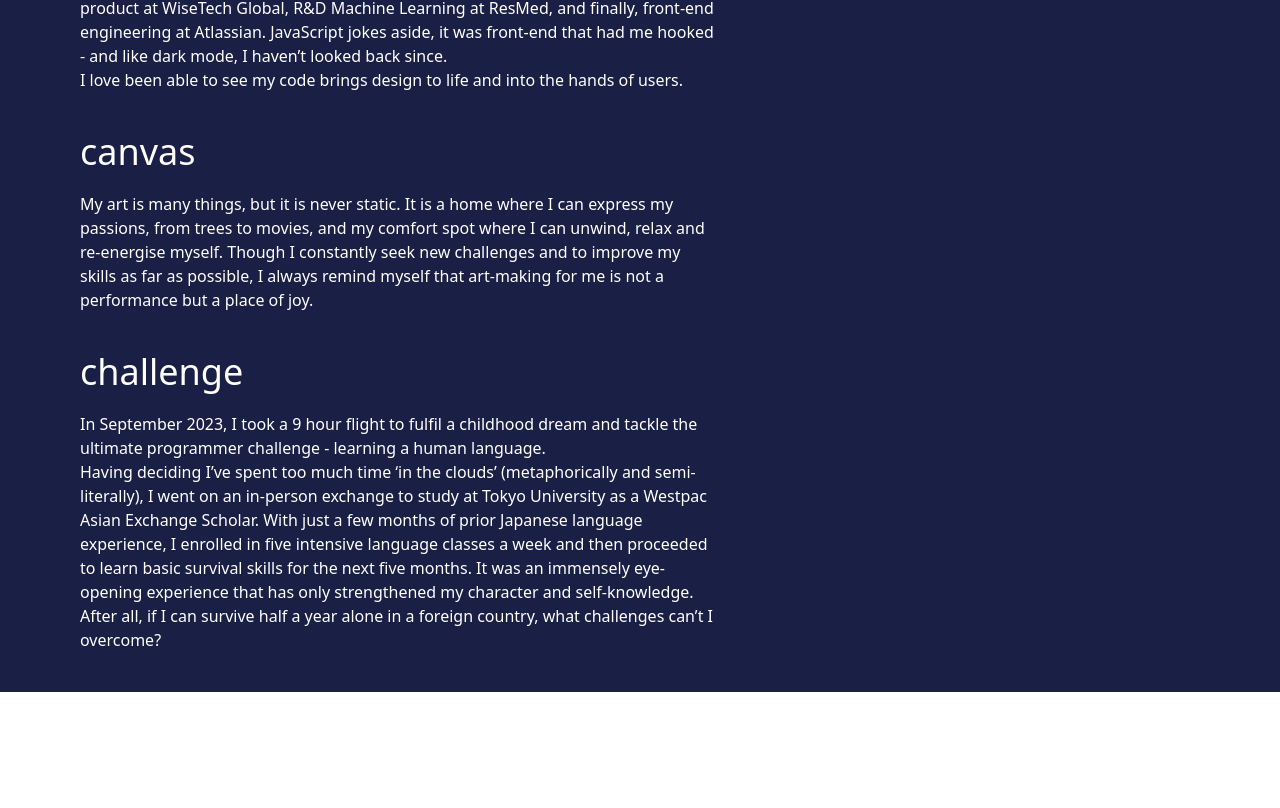
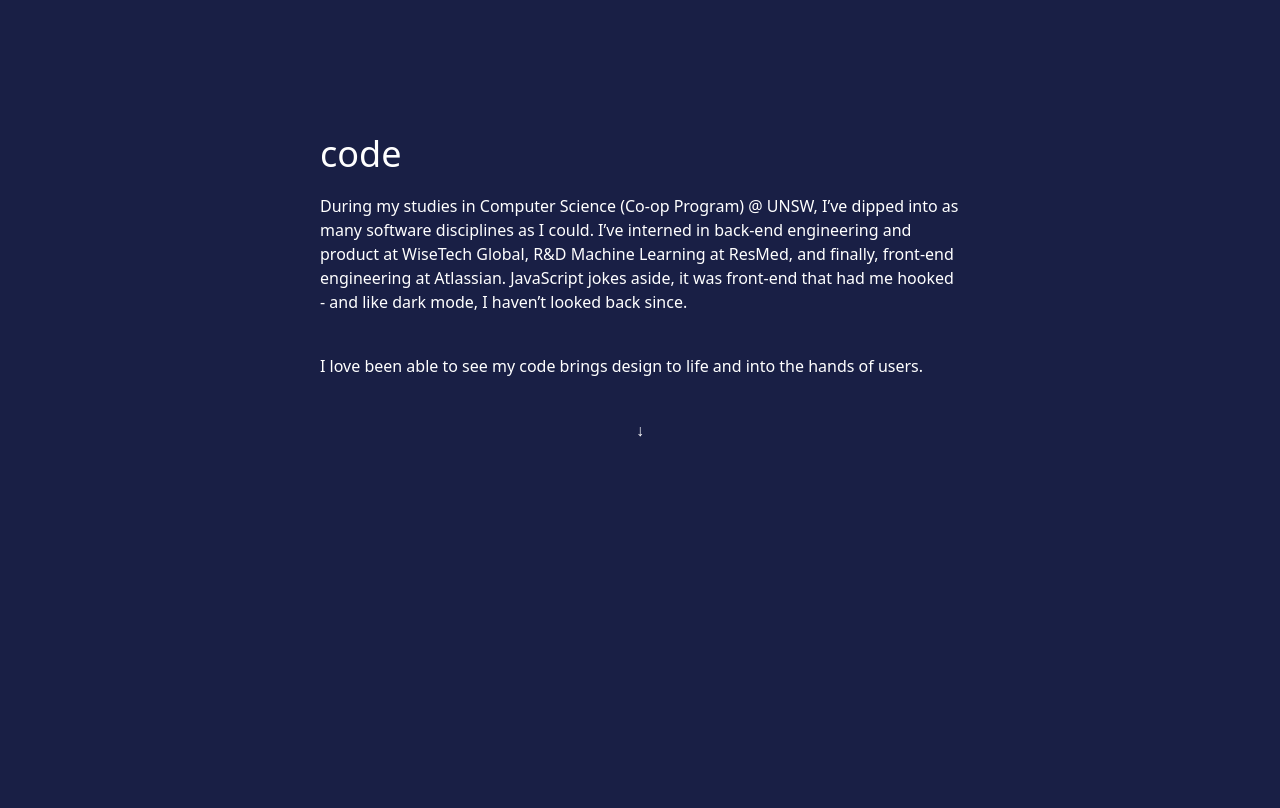
Before and after one commit to chelffey/about-chelffey, a React (Create React App) app: page / in a window 1280 px wide. Shown: the part 912-1720 px from the top of the page. Before the commit the page ends 1604 px from the top, so only its background shows below. Built offline with nearby package versions, Linux system fonts and the light colour scheme.

Commit message:
text update

```diff
--- a/src/pages/Home.js
+++ b/src/pages/Home.js
@@ -3,7 +3,7 @@
 export default class Home extends React.Component {
   render() {
     return (
-      <div className="bg-dark text-white font-sans pl-20 pr-20">
+      <div className="bg-dark text-white font-sans pl-20 pr-20 pb-32">
         <div className="h-screen flex flex-col items-center justify-center">
           <div className=" max-w-screen-sm w-full text-right ">
           ✦&nbsp; &nbsp; &nbsp;  ✩&nbsp;  ★&nbsp; &nbsp; &nbsp; ✶
@@ -21,36 +21,44 @@
         Hi, I’m Charley (they/them). I fell into coding when I was in high-school, discovering the joy of of Python for the first time. Since then, I’ve been fascinated by the potential of my keyboard in building things - games, websites, models, and so much more. It has been matched only by my passion for art and design, and my drive to challenge myself.
 
           </div>
+          <div> ↓ </div>
 
         </div>
-        <div>
+        <div className="flex flex-col items-center justify-center">
 
-          <div className="max-w-screen-sm pb-10">
+          <div className="flex flex-col items-center justify-center h-screen">
+            <div className="max-w-screen-sm">
               <h2 className="text-4xl pb-5">
             code
               </h2>
-            <div>
+              <div className="pb-10">
             During my studies in Computer Science (Co-op Program) @ UNSW, I’ve dipped into as many software disciplines as I could. I’ve interned in back-end engineering and product at WiseTech Global, R&D Machine Learning at ResMed, and finally, front-end engineering at Atlassian. JavaScript jokes aside, it was front-end that had me hooked - and like dark mode, I haven’t looked back since.
               </div>
               <div>
             I love been able to see my code brings design to life and into the hands of users.
               </div>
+              <div className="text-center pt-10"> ↓ </div>
+            </div>
           </div>
 
-          <div className="max-w-screen-sm pb-10">
+          <div className="flex flex-col items-center justify-center h-screen">
+            <div className="max-w-screen-sm">
               <h2 className="text-4xl pb-5">
             canvas
               </h2>
               <div>
-          My art is many things, but it is never static. It is a home where I can express my passions, from trees to movies, and my comfort spot where I can unwind, relax and re-energise myself. Though I constantly seek new challenges and to improve my skills as far as possible, I always remind myself that art-making for me is not a performance but a place of joy.
+          My art is many things, but it is never static. It is a home where I can express my passions, from trees to movies, and my comfort spot where I can unwind, relax and re-energise myself. Though I constantly seek new challenges and to improve my skills as far as possible, I strive most to keep my artmaking as a place of joy.
+              </div>
+              <div className="text-center pt-10"> ↓ </div>
             </div>
           </div>
 
-          <div className="max-w-screen-sm pb-10">
+          <div className="flex flex-col items-center justify-center h-screen">
+            <div className="max-w-screen-sm">
               <h2 className="text-4xl pb-5">
           challenge
               </h2>
-            <div>
+              <div className="pb-10">
           In September 2023, I took a 9 hour flight to fulfil a childhood dream and tackle the ultimate programmer challenge - learning a human language.
               </div>
               <div>
@@ -59,6 +67,7 @@
             </div>
           </div>
         </div>
+      </div>
     );
   }
 }
```
Also changed, not shown: 1 other file (tests, documents, lock files or other folders). Lines whose indentation alone changed are shown as unchanged.
